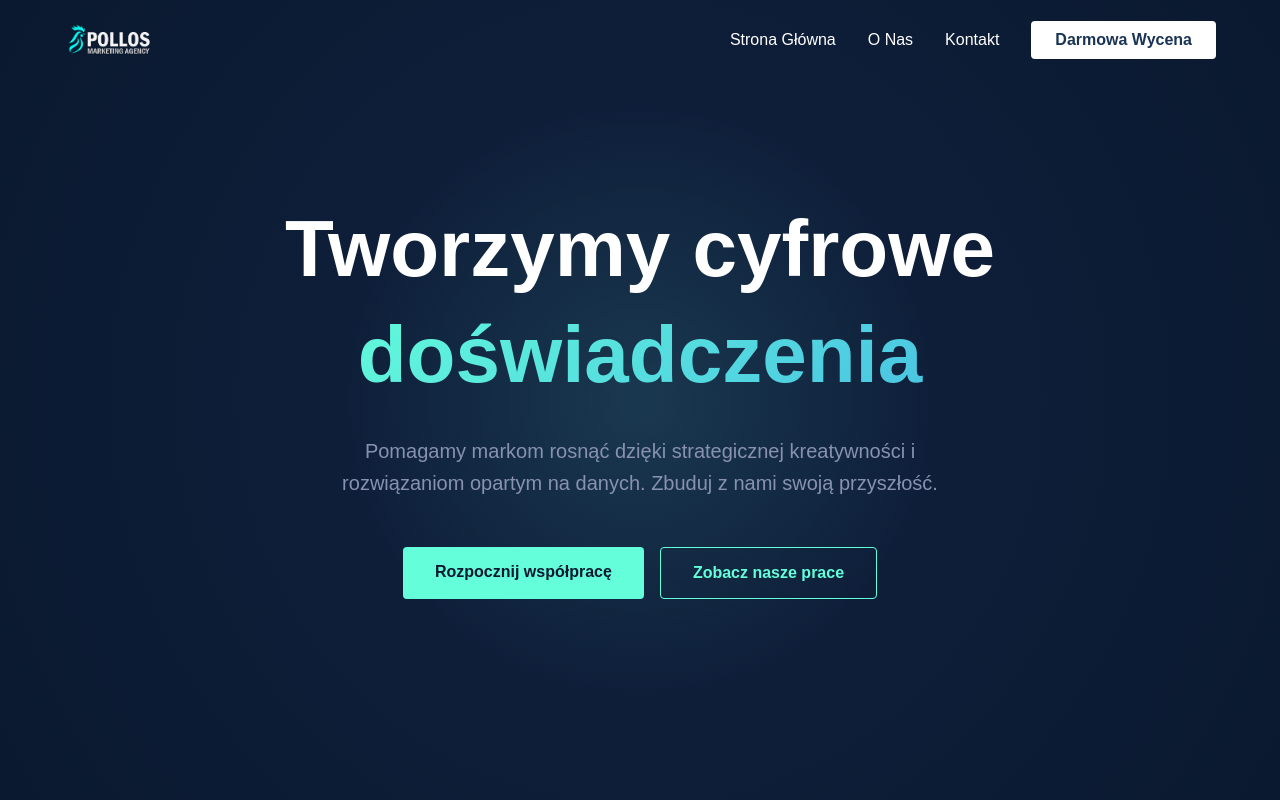
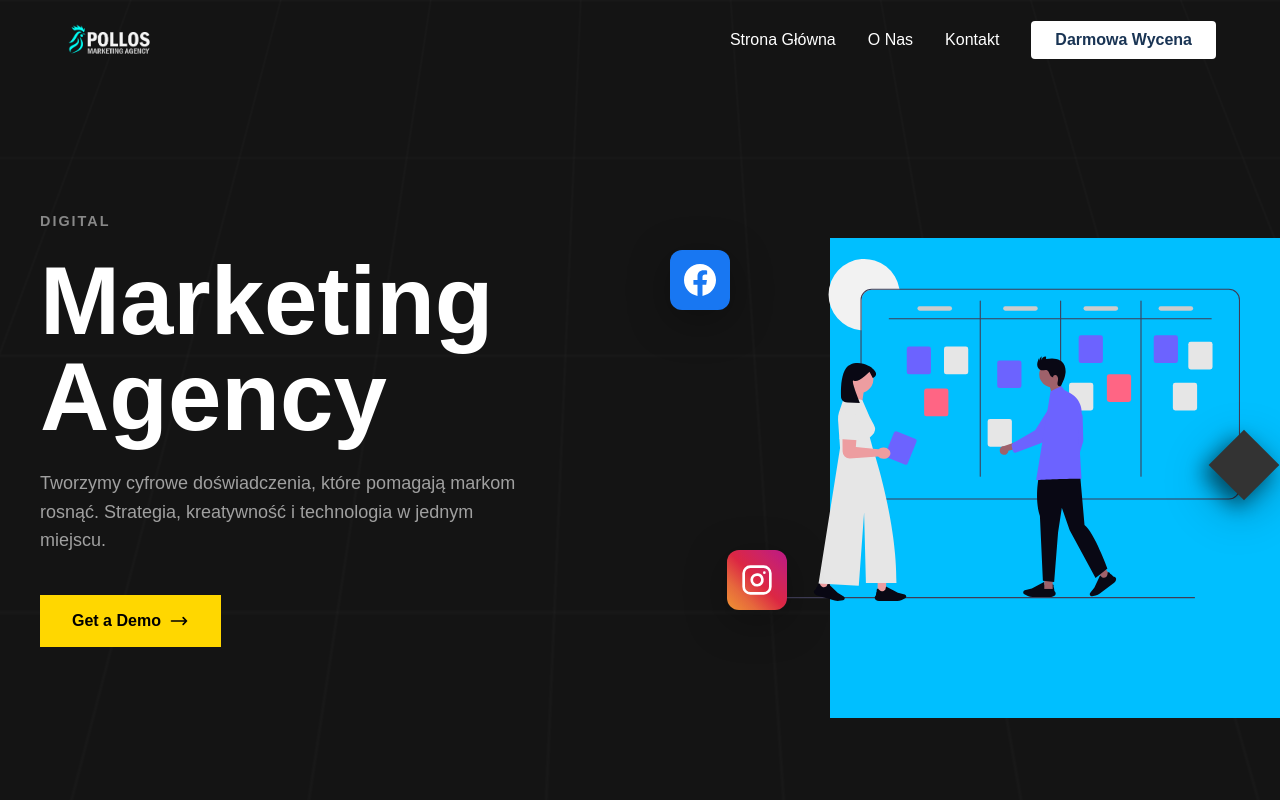
Before and after one commit to PiotrFijalkowski/pollos_website, a Next.js app: page / in a window 1280 px wide. Shown: the top 800 px of the page. Built offline with nearby package versions, Linux system fonts and the light colour scheme.

Commit message:
feat: redesign hero section with dark perspective grid and collage layout

```diff
--- a/src/components/Hero/Hero.styles.ts
+++ b/src/components/Hero/Hero.styles.ts
@@ -3,7 +3,7 @@
 import styled, { keyframes } from 'styled-components';
 import Link from 'next/link';
 
-const fadeIn = keyframes`
+const fadeInUp = keyframes`
   from {
     opacity: 0;
     transform: translateY(20px);
@@ -15,128 +15,179 @@ const fadeIn = keyframes`
 `;
 
 export const HeroContainer = styled.section`
-  height: 100vh;
+  min-height: 100vh;
   width: 100%;
   display: flex;
   align-items: center;
   justify-content: center;
-  background-color: #0a192f; /* Deep dark blue */
-  background-image: radial-gradient(circle at 50% 50%, #112240 0%, #0a192f 100%);
+  background-color: #141414; /* Dark background */
   position: relative;
   overflow: hidden;
-  padding: 0 24px;
+  padding: 120px 24px 60px; /* Added top padding for fixed navbar */
+
+  /* Perspective Grid Background */
+  &::before {
+    content: '';
+    position: absolute;
+    top: 0;
+    left: 0;
+    width: 100%;
+    height: 100%;
+    background-image:
+      linear-gradient(rgba(255, 255, 255, 0.05) 1px, transparent 1px),
+      linear-gradient(90deg, rgba(255, 255, 255, 0.05) 1px, transparent 1px);
+    background-size: 100px 100px;
+    transform: perspective(500px) rotateX(20deg) scale(1.5);
+    transform-origin: top center;
+    opacity: 0.3;
+    pointer-events: none;
+  }
 `;
 
-export const HeroContent = styled.div`
-  max-width: 1000px;
+export const ContentWrapper = styled.div`
+  max-width: 1200px;
   width: 100%;
-  text-align: center;
-  z-index: 2;
+  display: grid;
+  grid-template-columns: 1fr;
+  gap: 60px;
+  align-items: center;
+  position: relative;
+  z-index: 1;
+
+  @media (min-width: 1024px) {
+    grid-template-columns: 1fr 1fr;
+  }
+`;
+
+export const LeftColumn = styled.div`
   display: flex;
   flex-direction: column;
-  align-items: center;
-  gap: 32px;
+  gap: 24px;
+  text-align: center;
+
+  @media (min-width: 1024px) {
+    text-align: left;
+    align-items: flex-start;
+  }
+`;
+
+export const Label = styled.span`
+  color: #888;
+  font-size: 0.9rem;
+  font-weight: 700;
+  text-transform: uppercase;
+  letter-spacing: 2px;
+  animation: ${fadeInUp} 0.6s ease-out forwards;
 `;
 
 export const Headline = styled.h1`
-  font-size: 2.5rem;
+  font-size: 3.5rem;
   font-weight: 800;
-  line-height: 1.2;
+  line-height: 1;
   color: white;
   margin: 0;
-  animation: ${fadeIn} 0.8s ease-out forwards;
+  animation: ${fadeInUp} 0.6s ease-out 0.1s forwards;
+  opacity: 0;
 
   @media (min-width: 768px) {
-    font-size: 4rem;
+    font-size: 5rem;
   }
 
   @media (min-width: 1024px) {
-    font-size: 5rem;
-  }
-
-  span {
-    background: linear-gradient(135deg, #64ffda 0%, #48bfe3 100%);
-    -webkit-background-clip: text;
-    -webkit-text-fill-color: transparent;
-    display: block;
-    margin-top: 10px;
+    font-size: 6rem;
   }
 `;
 
 export const Subheadline = styled.p`
   font-size: 1.125rem;
-  color: #8892b0;
-  max-width: 600px;
+  color: #a0a0a0;
   line-height: 1.6;
   margin: 0;
-  animation: ${fadeIn} 0.8s ease-out 0.2s forwards;
+  max-width: 500px;
+  animation: ${fadeInUp} 0.6s ease-out 0.2s forwards;
+  opacity: 0;
+`;
+
+export const CTAButton = styled(Link)`
+  background-color: #FFD700; /* Yellow */
+  color: #000;
+  padding: 16px 32px;
+  font-weight: 700;
+  font-size: 1rem;
+  text-decoration: none;
+  display: inline-flex;
+  align-items: center;
+  gap: 8px;
+  transition: transform 0.2s ease, background-color 0.2s ease;
+  margin-top: 16px;
+  animation: ${fadeInUp} 0.6s ease-out 0.3s forwards;
   opacity: 0;
 
-  @media (min-width: 768px) {
-    font-size: 1.25rem;
+  &:hover {
+    background-color: #F4C430;
+    transform: translateY(-2px);
+  }
+
+  svg {
+    width: 20px;
+    height: 20px;
   }
 `;
 
-export const ButtonGroup = styled.div`
+export const RightColumn = styled.div`
+  position: relative;
+  height: 500px;
   display: flex;
-  flex-direction: column;
-  gap: 16px;
-  margin-top: 16px;
-  animation: ${fadeIn} 0.8s ease-out 0.4s forwards;
+  align-items: center;
+  justify-content: center;
+  animation: ${fadeInUp} 0.8s ease-out 0.4s forwards;
   opacity: 0;
-  width: 100%;
 
-  @media (min-width: 640px) {
-    flex-direction: row;
-    justify-content: center;
-    width: auto;
+  @media (min-width: 1024px) {
+    height: 600px;
   }
 `;
 
-export const PrimaryButton = styled(Link)`
-  background-color: #64ffda;
-  color: #0a192f;
-  padding: 16px 32px;
-  border-radius: 4px;
-  font-weight: 600;
-  font-size: 1rem;
-  text-decoration: none;
-  transition: all 0.2s ease;
-  text-align: center;
+export const CollageWrapper = styled.div`
+  position: relative;
+  width: 100%;
+  height: 100%;
+`;
 
-  &:hover {
-    background-color: #48bfe3;
-    transform: translateY(-2px);
+export const MainImageWrapper = styled.div`
+  position: absolute;
+  top: 10%;
+  right: 0;
+  width: 80%;
+  height: 80%;
+  z-index: 2;
+
+  /* Blue background rectangle behind image */
+  &::before {
+    content: '';
+    position: absolute;
+    top: 10%;
+    right: -10%;
+    width: 100%;
+    height: 100%;
+    background-color: #00BFFF; /* Deep Sky Blue */
+    z-index: -1;
   }
 `;
 
-export const SecondaryButton = styled(Link)`
-  background-color: transparent;
-  color: #64ffda;
-  padding: 16px 32px;
-  border-radius: 4px;
-  font-weight: 600;
-  font-size: 1rem;
-  text-decoration: none;
-  border: 1px solid #64ffda;
-  transition: all 0.2s ease;
-  text-align: center;
+export const FloatingElement = styled.div<{ $top?: string; $left?: string; $right?: string; $bottom?: string }>`
+  position: absolute;
+  top: ${({ $top }) => $top || 'auto'};
+  left: ${({ $left }) => $left || 'auto'};
+  right: ${({ $right }) => $right || 'auto'};
+  bottom: ${({ $bottom }) => $bottom || 'auto'};
+  z-index: 3;
+  filter: drop-shadow(0 10px 20px rgba(0,0,0,0.3));
+  animation: float 6s ease-in-out infinite;
 
-  &:hover {
-    background-color: rgba(100, 255, 218, 0.1);
-    transform: translateY(-2px);
+  @keyframes float {
+    0% { transform: translateY(0px); }
+    50% { transform: translateY(-10px); }
+    100% { transform: translateY(0px); }
   }
 `;
-
-export const BackgroundShape = styled.div`
-  position: absolute;
-  width: 600px;
-  height: 600px;
-  background: radial-gradient(circle, rgba(100, 255, 218, 0.1) 0%, rgba(10, 25, 47, 0) 70%);
-  border-radius: 50%;
-  top: 50%;
-  left: 50%;
-  transform: translate(-50%, -50%);
-  pointer-events: none;
-  z-index: 1;
-`;
--- a/src/components/Hero/Hero.tsx
+++ b/src/components/Hero/Hero.tsx
@@ -1,34 +1,79 @@
 'use client';
 
 import React from 'react';
+import Image from 'next/image';
 import {
   HeroContainer,
-  HeroContent,
+  ContentWrapper,
+  LeftColumn,
+  Label,
   Headline,
   Subheadline,
-  ButtonGroup,
-  PrimaryButton,
-  SecondaryButton,
-  BackgroundShape,
+  CTAButton,
+  RightColumn,
+  CollageWrapper,
+  MainImageWrapper,
+  FloatingElement,
 } from './Hero.styles';
 
 const Hero = () => {
   return (
     <HeroContainer>
-      <BackgroundShape />
-      <HeroContent>
-        <Headline>
-          Tworzymy cyfrowe
-          <span>doświadczenia</span>
-        </Headline>
-        <Subheadline>
-          Pomagamy markom rosnąć dzięki strategicznej kreatywności i rozwiązaniom opartym na danych. Zbuduj z nami swoją przyszłość.
-        </Subheadline>
-        <ButtonGroup>
-          <PrimaryButton href="/contact">Rozpocznij współpracę</PrimaryButton>
-          <SecondaryButton href="/portfolio">Zobacz nasze prace</SecondaryButton>
-        </ButtonGroup>
-      </HeroContent>
+      <ContentWrapper>
+        <LeftColumn>
+          <Label>DIGITAL</Label>
+          <Headline>
+            Marketing<br />Agency
+          </Headline>
+          <Subheadline>
+            Tworzymy cyfrowe doświadczenia, które pomagają markom rosnąć.
+            Strategia, kreatywność i technologia w jednym miejscu.
+          </Subheadline>
+          <CTAButton href="/contact">
+            Get a Demo
+            <svg fill="none" viewBox="0 0 24 24" stroke="currentColor">
+              <path strokeLinecap="round" strokeLinejoin="round" strokeWidth={2} d="M17 8l4 4m0 0l-4 4m4-4H3" />
+            </svg>
+          </CTAButton>
+        </LeftColumn>
+
+        <RightColumn>
+          <CollageWrapper>
+            <MainImageWrapper>
+              {/* Using why.svg as placeholder since generation failed */}
+              <Image
+                src="/assets/why.svg"
+                alt="Marketing Expert Placeholder"
+                fill
+                style={{ objectFit: 'contain' }}
+                sizes="(max-width: 768px) 100vw, 50vw"
+                priority
+              />
+            </MainImageWrapper>
+
+            {/* Floating Social Icons / Elements */}
+            <FloatingElement $top="20%" $left="0%">
+              {/* Placeholder for Facebook/Social Icon */}
+              <div style={{ width: 60, height: 60, background: '#1877F2', borderRadius: '12px', display: 'flex', alignItems: 'center', justifyContent: 'center', color: 'white' }}>
+                <svg width="32" height="32" viewBox="0 0 24 24" fill="currentColor"><path d="M24 12.073c0-6.627-5.373-12-12-12s-12 5.373-12 12c0 5.99 4.388 10.954 10.125 11.854v-8.385H7.078v-3.47h3.047V9.43c0-3.007 1.792-4.669 4.533-4.669 1.312 0 2.686.235 2.686.235v2.953H15.83c-1.491 0-1.956.925-1.956 1.874v2.25h3.328l-.532 3.47h-2.796v8.385C19.612 23.027 24 18.062 24 12.073z" /></svg>
+              </div>
+            </FloatingElement>
+
+            <FloatingElement $bottom="20%" $left="10%">
+              {/* Placeholder for Instagram/Social Icon */}
+              <div style={{ width: 60, height: 60, background: 'linear-gradient(45deg, #f09433 0%,#e6683c 25%,#dc2743 50%,#cc2366 75%,#bc1888 100%)', borderRadius: '12px', display: 'flex', alignItems: 'center', justifyContent: 'center', color: 'white' }}>
+                <svg width="32" height="32" viewBox="0 0 24 24" fill="none" stroke="currentColor" strokeWidth="2" strokeLinecap="round" strokeLinejoin="round"><rect x="2" y="2" width="20" height="20" rx="5" ry="5"></rect><path d="M16 11.37A4 4 0 1 1 12.63 8 4 4 0 0 1 16 11.37z"></path><line x1="17.5" y1="6.5" x2="17.51" y2="6.5"></line></svg>
+              </div>
+            </FloatingElement>
+
+            <FloatingElement $bottom="40%" $right="-5%">
+              {/* 3D Cube or similar shape */}
+              <div style={{ width: 50, height: 50, background: '#333', transform: 'rotate(45deg)', boxShadow: '0 10px 20px rgba(0,0,0,0.5)' }}></div>
+            </FloatingElement>
+
+          </CollageWrapper>
+        </RightColumn>
+      </ContentWrapper>
     </HeroContainer>
   );
 };
```
